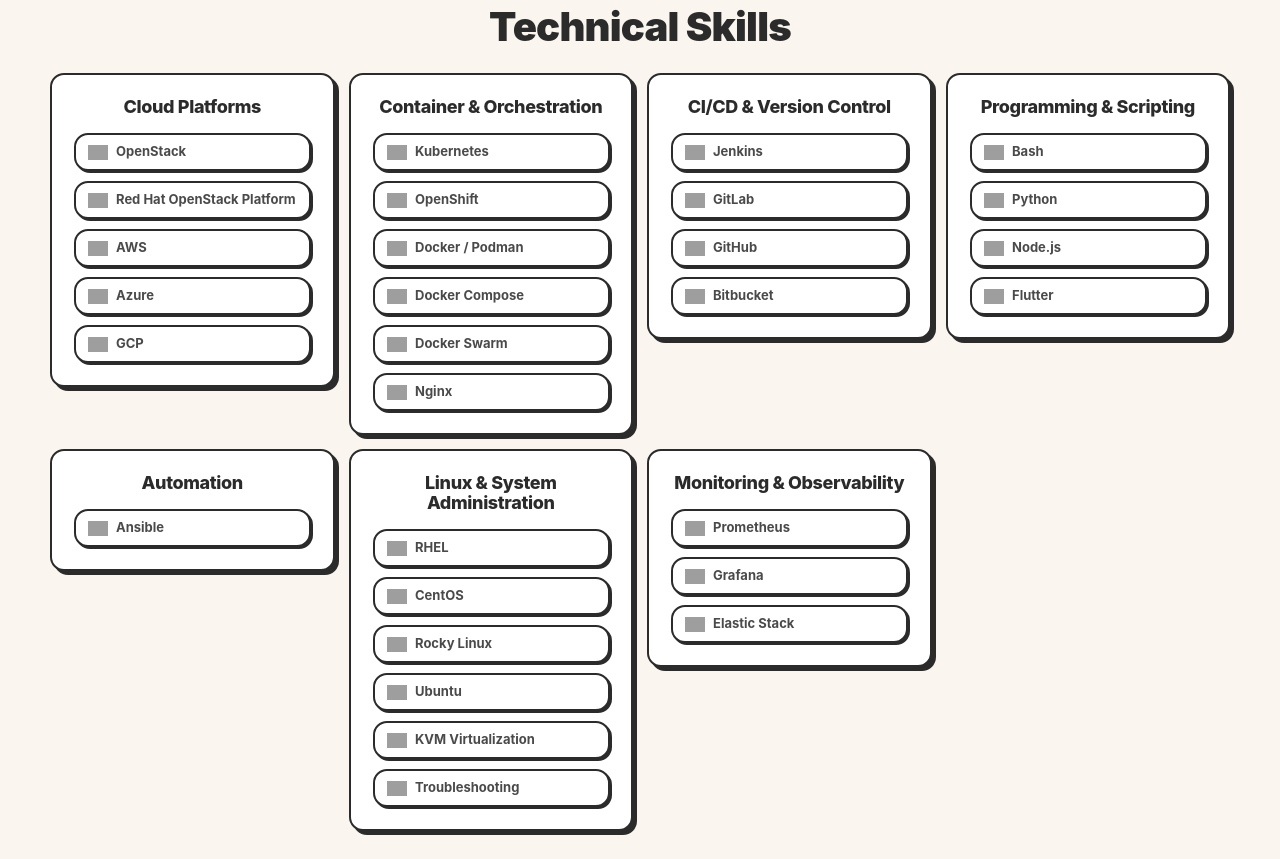
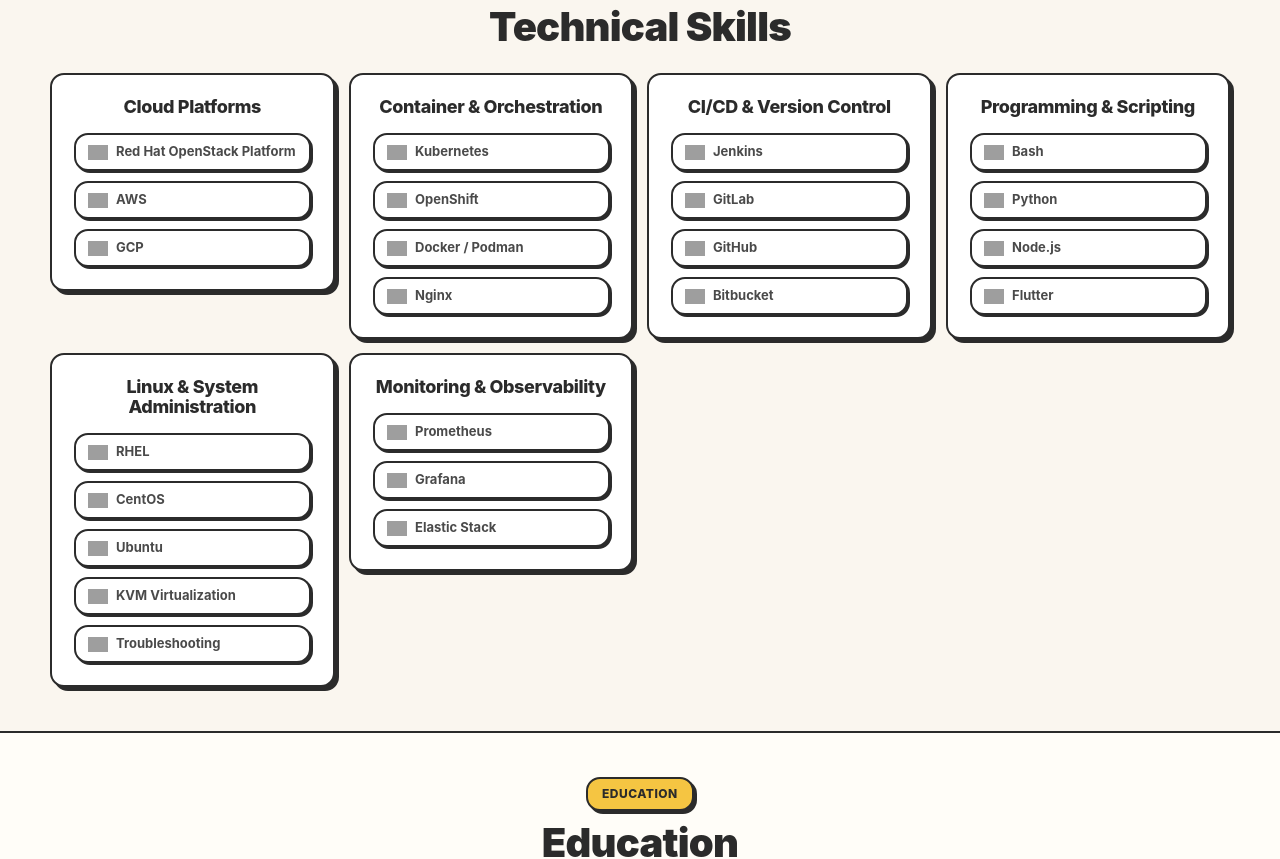
Before and after one commit to imransetiadi/about_me, a Next.js app: page / in a window 1280 px wide. Shown: the part 1541-2400 px from the top of the page. Built offline with nearby package versions, Linux system fonts and the light colour scheme; grey boxes are pictures that could not be loaded.

Commit message:
refactor: remove openstack, azure, docker compose/swarm, rocky linux, and ansible skills

```diff
--- a/src/components/Skills.tsx
+++ b/src/components/Skills.tsx
@@ -5,10 +5,8 @@ const skillGroups = [
   {
     title: "Cloud Platforms",
     skills: [
-      { name: "OpenStack", icon: "https://cdn.jsdelivr.net/gh/devicons/devicon/icons/openstack/openstack-original.svg" },
       { name: "Red Hat OpenStack Platform", icon: "https://cdn.jsdelivr.net/gh/devicons/devicon/icons/redhat/redhat-original.svg" },
       { name: "AWS", icon: "https://cdn.jsdelivr.net/gh/devicons/devicon/icons/amazonwebservices/amazonwebservices-plain-wordmark.svg" },
-      { name: "Azure", icon: "https://cdn.jsdelivr.net/gh/devicons/devicon/icons/azure/azure-original.svg" },
       { name: "GCP", icon: "https://cdn.jsdelivr.net/gh/devicons/devicon/icons/googlecloud/googlecloud-original.svg" },
     ],
   },
@@ -18,8 +16,6 @@ const skillGroups = [
       { name: "Kubernetes", icon: "https://cdn.jsdelivr.net/gh/devicons/devicon/icons/kubernetes/kubernetes-plain.svg" },
       { name: "OpenShift", icon: "https://cdn.jsdelivr.net/gh/devicons/devicon/icons/redhat/redhat-original.svg" },
       { name: "Docker / Podman", icon: "https://cdn.jsdelivr.net/gh/devicons/devicon/icons/docker/docker-original.svg" },
-      { name: "Docker Compose", icon: "https://cdn.jsdelivr.net/gh/devicons/devicon/icons/docker/docker-original.svg" },
-      { name: "Docker Swarm", icon: "https://cdn.jsdelivr.net/gh/devicons/devicon/icons/docker/docker-original.svg" },
       { name: "Nginx", icon: "https://cdn.jsdelivr.net/gh/devicons/devicon/icons/nginx/nginx-original.svg" },
     ],
   },
@@ -42,17 +38,10 @@ const skillGroups = [
     ],
   },
   {
-    title: "Automation",
-    skills: [
-      { name: "Ansible", icon: "https://cdn.jsdelivr.net/gh/devicons/devicon/icons/ansible/ansible-original.svg" },
-    ],
-  },
-  {
     title: "Linux & System Administration",
     skills: [
       { name: "RHEL", icon: "https://cdn.jsdelivr.net/gh/devicons/devicon/icons/redhat/redhat-original.svg" },
       { name: "CentOS", icon: "https://cdn.jsdelivr.net/gh/devicons/devicon/icons/centos/centos-original.svg" },
-      { name: "Rocky Linux", icon: "https://cdn.jsdelivr.net/gh/devicons/devicon/icons/rockylinux/rockylinux-original.svg" },
       { name: "Ubuntu", icon: "https://cdn.jsdelivr.net/gh/devicons/devicon/icons/ubuntu/ubuntu-plain.svg" },
       { name: "KVM Virtualization", icon: "https://cdn.jsdelivr.net/gh/devicons/devicon/icons/linux/linux-original.svg" },
       { name: "Troubleshooting", icon: "https://cdn.jsdelivr.net/gh/devicons/devicon/icons/bash/bash-original.svg" },
```
